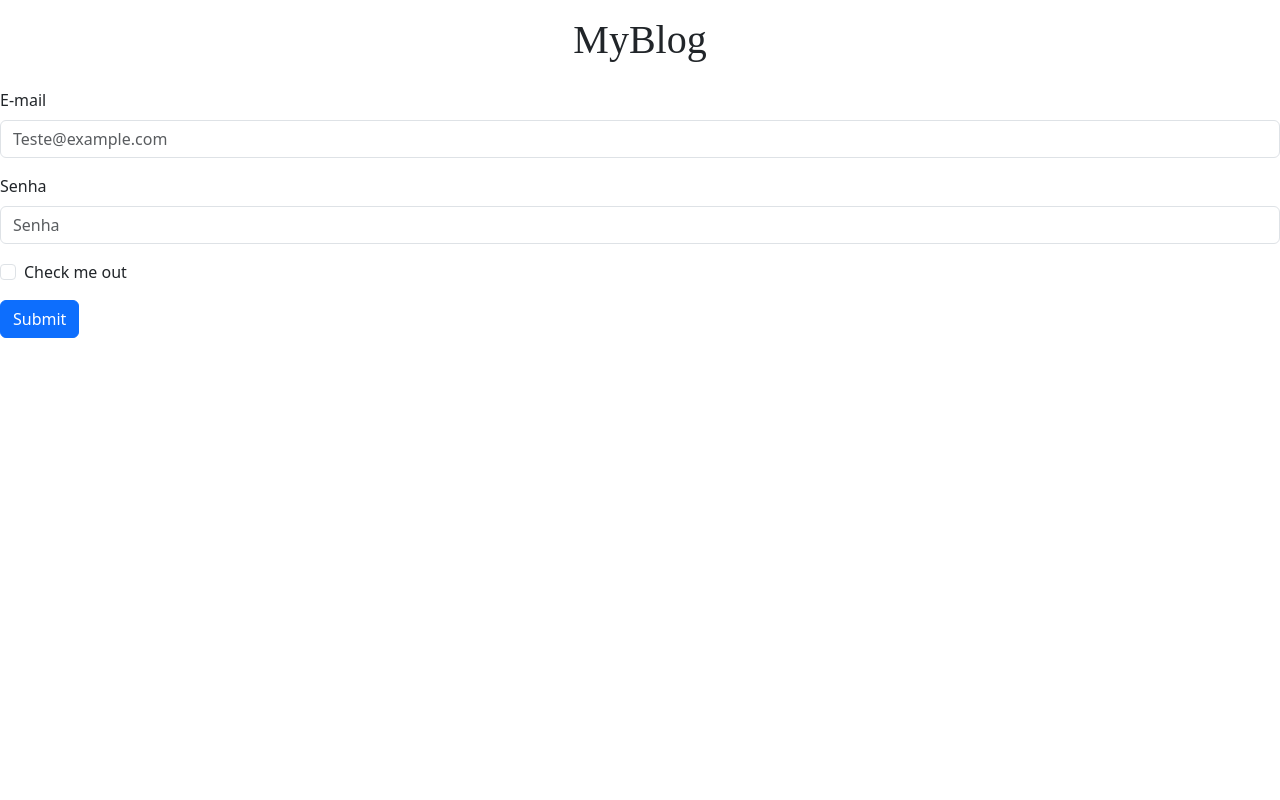
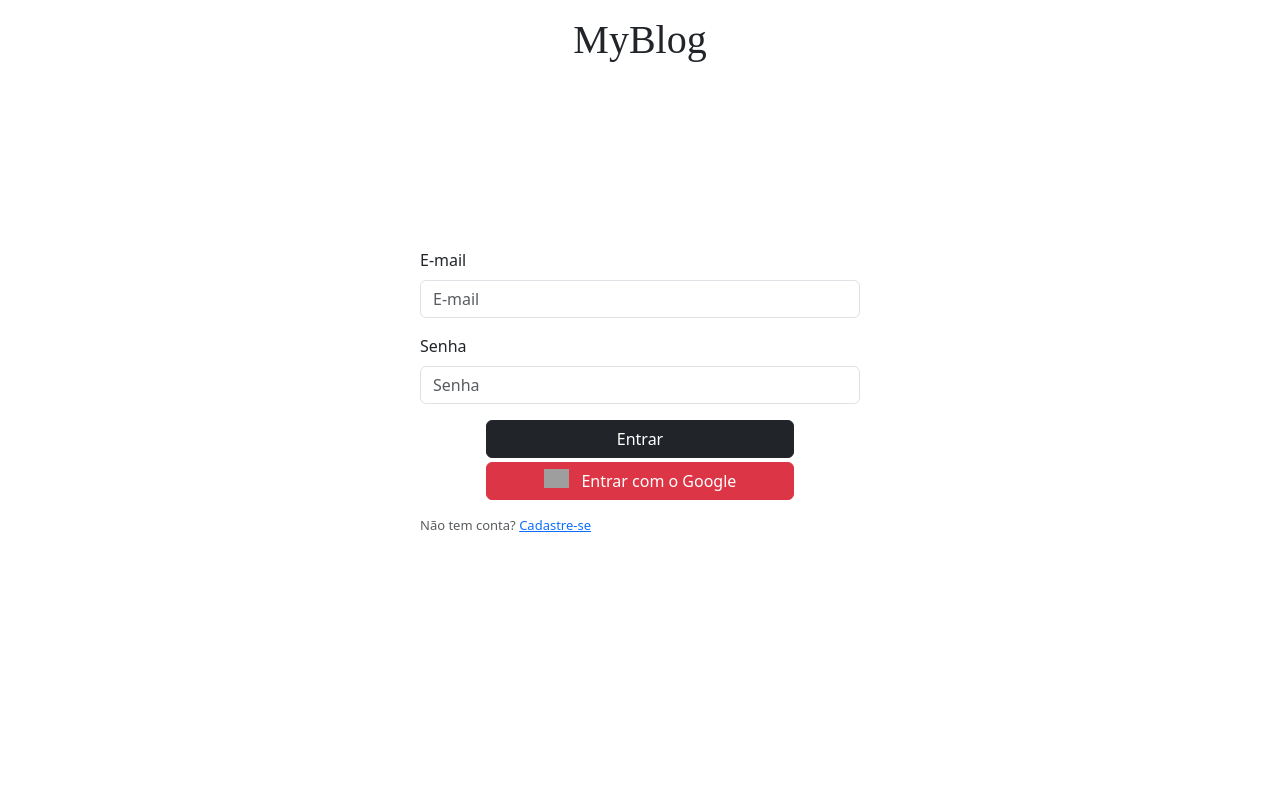
Before and after one commit to MoisesssDev/MyBlog-React, a React (Vite) app: page /login in a window 1280 px wide. Shown: the top 800 px of the page. Built offline with nearby package versions, Linux system fonts and the light colour scheme; grey boxes are pictures that could not be loaded; a web font is replaced by a local one.

Commit message:
adicona formulario de login

```diff
--- a/src/App.jsx
+++ b/src/App.jsx
@@ -3,6 +3,7 @@ import SignUp from './pages/SignUp'
 import Login from './pages/Login'
 import Home from './pages/Home'
 import NotFound from './pages/NotFound'
+import Footer from './components/Footer'
 
 function App() {
   return (
@@ -14,6 +15,7 @@ function App() {
           <Route path="/signUp" element={<SignUp />} />
           <Route path="*" element={<NotFound />} />
         </Routes>
+        <Footer />
       </BrowserRouter>
     </>
   )
--- a/src/components/Footer/Footer.module.css
+++ b/src/components/Footer/Footer.module.css
@@ -1,5 +1,5 @@
 .footer {
-  margin-top: 5rem;
+  margin-top: 20rem;
   text-align: center;
   padding: 1rem;
   border-top: 1px solid var(--gray-100)
--- /dev/null
+++ b/src/components/FormLogin/Login.module.css
@@ -0,0 +1,26 @@
+.form {
+  max-width: 440px;
+  margin: 10rem auto 0;
+}
+
+.form .actions {
+  display: flex;
+  flex-direction: column;
+  max-width: 70%;
+  gap: 0.25rem;
+  margin: 0 auto;
+}
+
+.form .actions button img {
+  width: 25px;
+}
+
+.form .loginGoogle {
+  display: flex;
+  justify-content: center;
+  gap: 0.8rem;
+}
+
+.form .signUp p {
+  font-size: 13px;
+}
--- /dev/null
+++ b/src/components/FormLogin/index.jsx
@@ -0,0 +1,36 @@
+import Button from 'react-bootstrap/Button';
+import Form from 'react-bootstrap/Form';
+import styles from './Login.module.css';
+import { Link } from 'react-router-dom';
+
+function Login() {
+  return (
+    <main>
+      <Form className={styles.form}>
+        <Form.Group className="mb-3" controlId="formBasicEmail">
+          <Form.Label>E-mail</Form.Label>
+          <Form.Control type="email" placeholder="E-mail" />
+        </Form.Group>
+
+        <Form.Group className="mb-3" controlId="formBasicPassword">
+          <Form.Label>Senha</Form.Label>
+          <Form.Control type="password" placeholder="Senha" />
+        </Form.Group>
+        <div className={styles.actions}>
+          <Button variant="dark" type="submit">
+            Entrar
+          </Button>
+          <Button className={styles.loginGoogle} variant="danger" type="submit">
+            <img src="https://img.icons8.com/?size=100&id=17904&format=png&color=FFFFFF" alt="Imagem do Google" />
+            Entrar com o Google
+          </Button>
+        </div>
+        <div className={"text-body-secondary mt-3 " + styles.signUp}>
+          <p>Não tem conta? <Link to="/signUp">Cadastre-se</Link></p>
+        </div>
+      </Form>
+    </main>
+  )
+}
+
+export default Login
--- a/src/pages/Home.jsx
+++ b/src/pages/Home.jsx
@@ -1,5 +1,4 @@
 import Header from '../components/Header/Header';
-import Footer from '../components/Footer';
 import PostsContainer from '../components/Posts/PostsContainer';
 import styles from '../App.module.css';
 
@@ -11,7 +10,7 @@ function Home() {
         <main className={styles.mainContainer}>
           <PostsContainer />
         </main>
-        <Footer />
+
       </>
     </div>
   );
--- a/src/pages/Login.jsx
+++ b/src/pages/Login.jsx
@@ -1,31 +1,12 @@
-import Button from 'react-bootstrap/Button';
-import Form from 'react-bootstrap/Form';
 import HeaderPrimary from '../components/Header/HeaderPrimary';
+import FormLogin from '../components/FormLogin';
 
 function Login() {
   return (
     <>
       <HeaderPrimary />
+      <FormLogin />
 
-      <main>
-        <Form>
-          <Form.Group className="mb-3" controlId="formBasicEmail">
-            <Form.Label>E-mail</Form.Label>
-            <Form.Control type="email" placeholder="Teste@example.com" />
-          </Form.Group>
-
-          <Form.Group className="mb-3" controlId="formBasicPassword">
-            <Form.Label>Senha</Form.Label>
-            <Form.Control type="password" placeholder="Senha" />
-          </Form.Group>
-          <Form.Group className="mb-3" controlId="formBasicCheckbox">
-            <Form.Check type="checkbox" label="Check me out" />
-          </Form.Group>
-          <Button variant="primary" type="submit">
-            Submit
-          </Button>
-        </Form>
-      </main>
     </>
   );
 }
```
